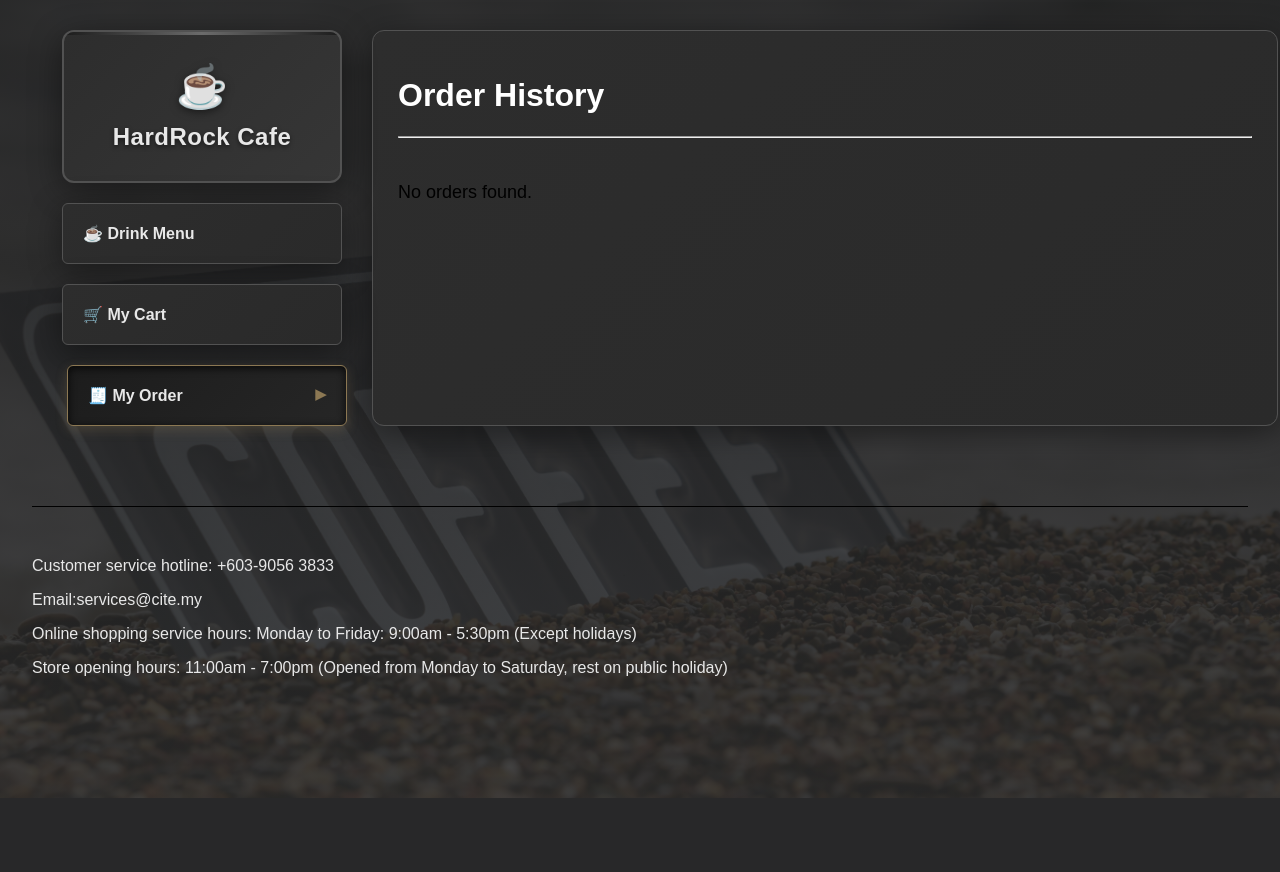
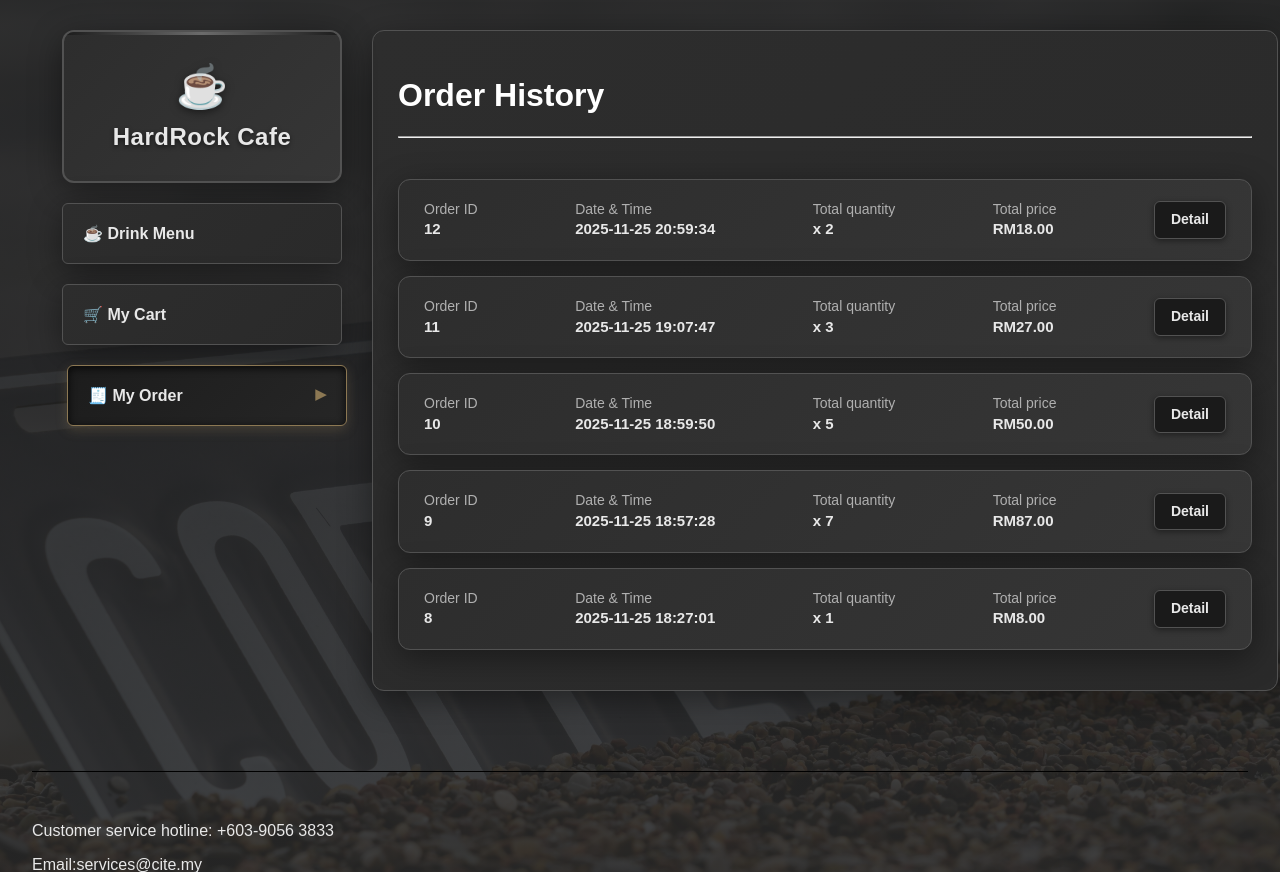
Before and after one commit to aaroniiiii/cloud-asm, a PHP site: page /order/history.php in a window 1280 px wide. Shown: the part 66-938 px from the top of the page. Before the commit the page ends 864 px from the top, so only its background shows below. Run offline with PHP 8.4, Linux system fonts and the light colour scheme; data comes from the database, SQL or seed files in the repository; data that the repository does not hold is empty.

Commit message:
Update history.php

```diff
--- a/order/history.php
+++ b/order/history.php
@@ -5,7 +5,7 @@
 // Fetch all orders (latest first)
 $history = $_db->query("
     SELECT id, date, total_unit, total_price
-    FROM `order`
+    FROM `orders`
     ORDER BY date DESC
 ")->fetchAll();
 ?>
@@ -39,7 +39,7 @@
         <a href="detail.php?id=<?= $h->id ?>">
             <div class="detail_box">
 
-                <div class="order_id">
+                <div class="orders_id">
                     Order ID <br>
                     <strong><?= $h->id ?></strong>
                 </div>
```
